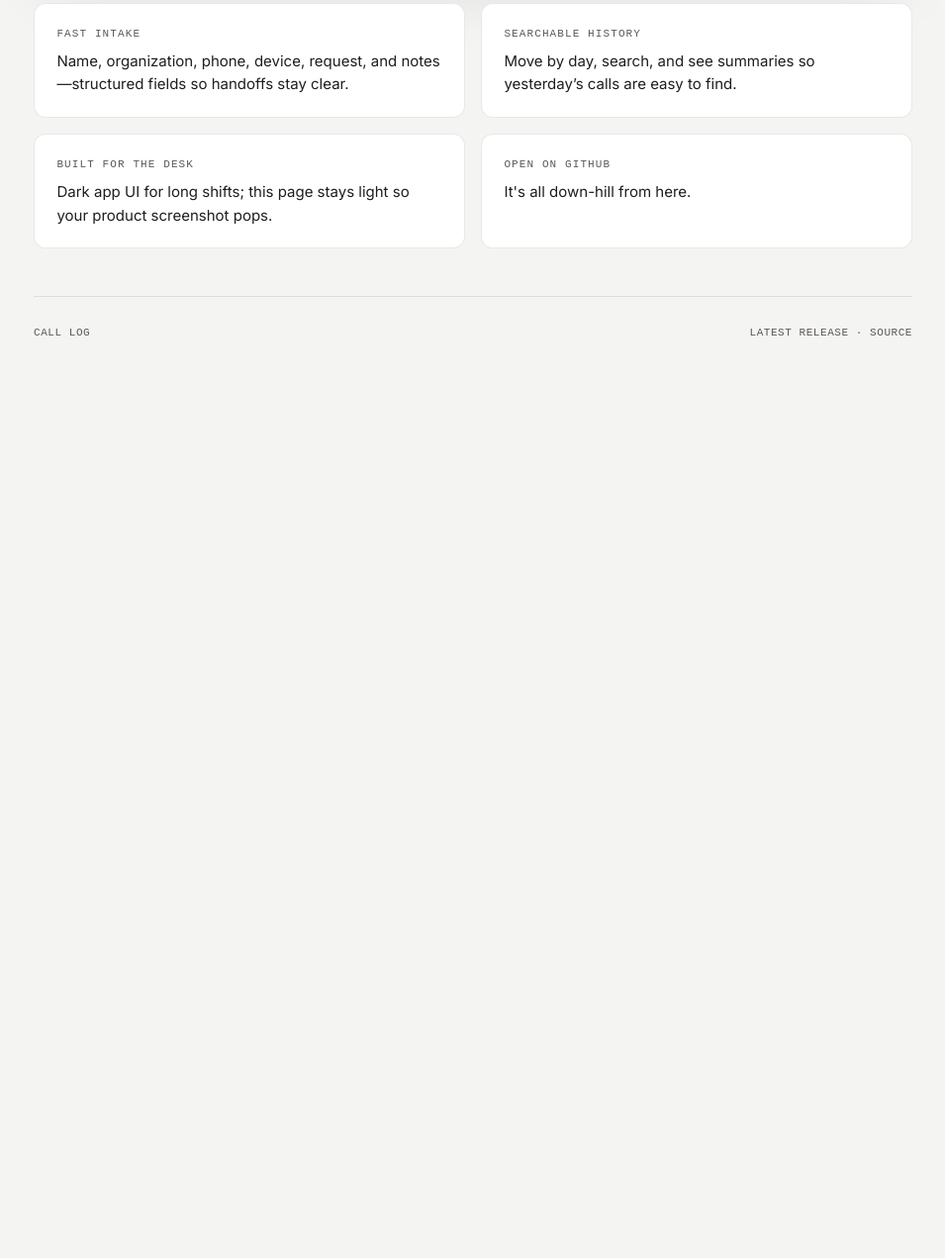
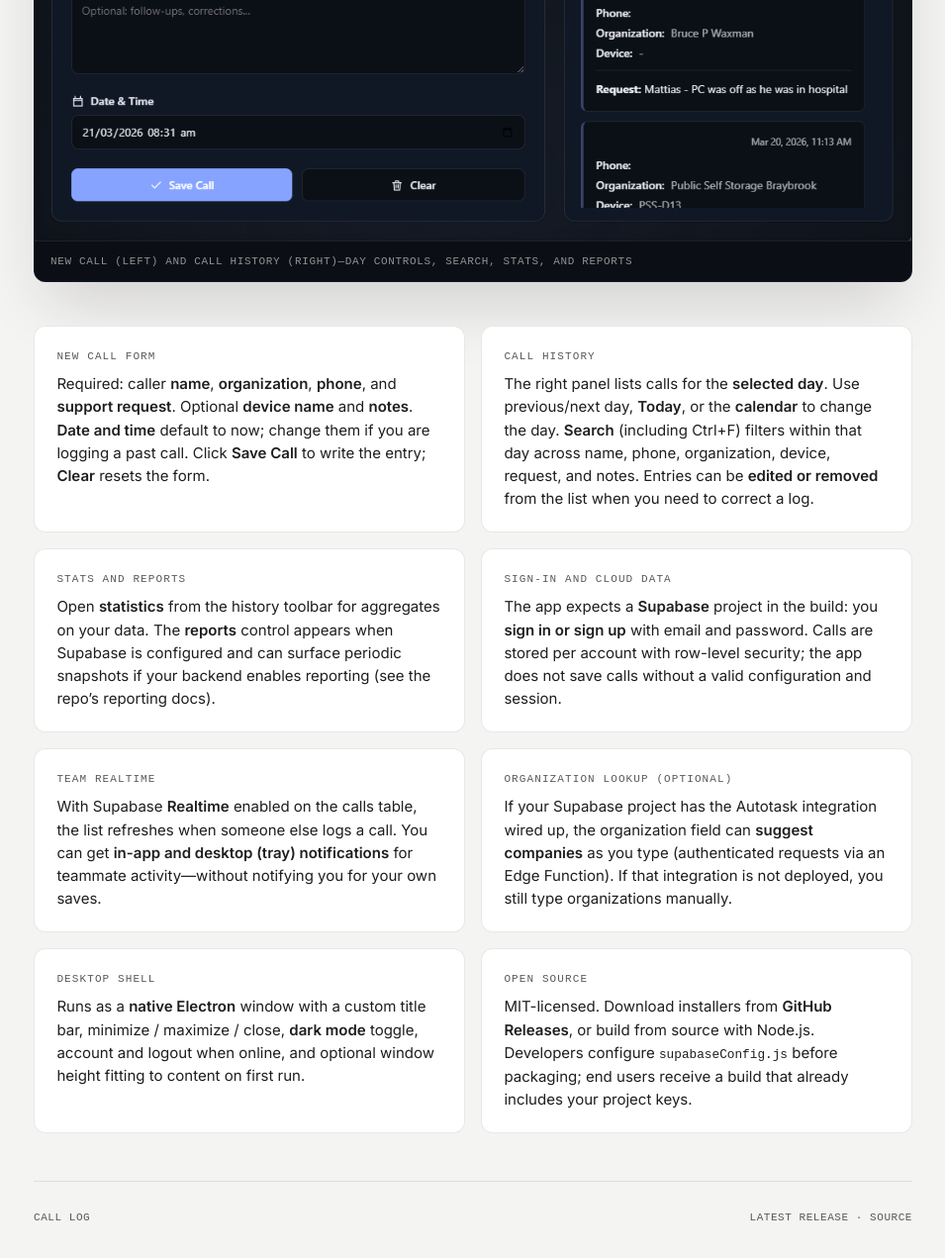
Before and after one commit to Tylandrews/Work-Automations, an Electron app: page Website/index.html in a window 1280 px wide. Shown: the part 1167-2438 px from the top of the page at 99% size, without its empty margins (162-1117 px from the left). Before the commit the page ends 1568 px from the top, so only its background shows below. Drawn offline with nearby package versions, Linux system fonts and the light colour scheme; a web font is replaced by a local one.

Commit message:
new file:   .github/workflows/deploy-pages.yml 	modified:   README.md 	new file:   Website/assets/call-log-dashboard.png 	new file:   Website/assets/call-log-splash.png 	new file:   Website/assets/favicon.svg 	modified:   Website/index.html 	deleted:    mcp.json 	modified:   package.json

```diff
--- a/Website/index.html
+++ b/Website/index.html
@@ -1,5 +1,5 @@
 <!DOCTYPE html>
-<!-- Set your repo: replace YOUR_USERNAME / call-log in GitHub URLs. -->
+<!-- Repo: github.com/Tylandrews/Work-Automations -->
 <html lang="en">
   <head>
     <meta charset="utf-8" />
@@ -7,15 +7,18 @@
     <title>Call Log – Support call logging</title>
     <meta
       name="description"
-      content="Call Log is a focused desktop app for logging support calls: intake on the left, searchable history on the right. Download free from GitHub."
+      content="Call Log is an Electron desktop app for IT support: log calls with name, org, phone, device, and request; browse history by day, search, stats, and Supabase-backed team sync."
     />
     <link rel="icon" href="assets/favicon.svg" type="image/svg+xml" />
     <meta property="og:title" content="Call Log – Support call logging" />
     <meta
       property="og:description"
-      content="Log new calls and browse history in one workspace. Download from GitHub."
+      content="Electron app: New Call on the left, Call History on the right—sign in, cloud storage, day-by-day history, search, stats, and teammate notifications."
     />
-    <meta property="og:image" content="assets/call-log-dashboard.png" />
+    <meta
+      property="og:image"
+      content="https://tylandrews.github.io/Work-Automations/assets/call-log-dashboard.png"
+    />
     <meta name="twitter:card" content="summary_large_image" />
     <link rel="preconnect" href="https://fonts.googleapis.com" />
     <link rel="preconnect" href="https://fonts.gstatic.com" crossorigin />
@@ -360,7 +363,7 @@
           <img src="assets/favicon.svg" alt="" width="32" height="32" />
           Call Log
         </div>
-        <a class="btn btn-secondary" href="https://github.com/YOUR_USERNAME/call-log/releases/latest">Download</a>
+        <a class="btn btn-secondary" href="https://github.com/Tylandrews/Work-Automations/releases/latest">Download</a>
       </header>
 
       <main>
@@ -383,13 +386,13 @@
             <h2 id="title-b">Support calls, logged clearly</h2>
           </div>
           <p class="lead">
-            A workspace for the frontline team. That's the way every day goes, every time we have no control - If the sky is pink and white, if the ground is black and yellow.
+            An Electron desktop app built for help-desk and phone support: log a call in <strong>New Call</strong>, then review and search the same day’s entries in <strong>Call History</strong>. You sign in with your work email; calls are stored in <strong>Supabase</strong> so your team shares one timeline. Browse by day (including a calendar picker), run in-app <strong>statistics</strong>, open <strong>reports</strong> when your project has reporting enabled, and get <strong>desktop notifications</strong> when teammates log calls.
           </p>
           <div class="actions">
-            <a class="btn btn-primary" href="https://github.com/YOUR_USERNAME/call-log/releases/latest">
+            <a class="btn btn-primary" href="https://github.com/Tylandrews/Work-Automations/releases/latest">
               Download from GitHub
             </a>
-            <a class="btn btn-secondary" href="https://github.com/YOUR_USERNAME/call-log"> View repository </a>
+            <a class="btn btn-secondary" href="https://github.com/Tylandrews/Work-Automations"> View repository </a>
           </div>
         </section>
 
@@ -402,25 +405,59 @@
             loading="eager"
             decoding="async"
           />
-          <figcaption>New Call intake and Call History in one window</figcaption>
+          <figcaption>New Call (left) and Call History (right)—day controls, search, stats, and reports</figcaption>
         </figure>
 
         <div class="grid">
           <div class="card">
-            <h3>Fast intake</h3>
-            <p>Name, organization, phone, device, request, and notes—structured fields so handoffs stay clear.</p>
+            <h3>New Call form</h3>
+            <p>
+              Required: caller <strong>name</strong>, <strong>organization</strong>, <strong>phone</strong>, and <strong>support request</strong>. Optional <strong>device name</strong> and <strong>notes</strong>.
+              <strong>Date and time</strong> default to now; change them if you are logging a past call. Click <strong>Save Call</strong> to write the entry; <strong>Clear</strong> resets the form.
+            </p>
           </div>
           <div class="card">
-            <h3>Searchable history</h3>
-            <p>Move by day, search, and see summaries so yesterday’s calls are easy to find.</p>
+            <h3>Call History</h3>
+            <p>
+              The right panel lists calls for the <strong>selected day</strong>. Use previous/next day, <strong>Today</strong>, or the <strong>calendar</strong> to change the day.
+              <strong>Search</strong> (including Ctrl+F) filters within that day across name, phone, organization, device, request, and notes. Entries can be <strong>edited or removed</strong> from the list when you need to correct a log.
+            </p>
           </div>
           <div class="card">
-            <h3>Built for the desk</h3>
-            <p>Dark app UI for long shifts; this page stays light so your product screenshot pops.</p>
+            <h3>Stats and reports</h3>
+            <p>
+              Open <strong>statistics</strong> from the history toolbar for aggregates on your data. The <strong>reports</strong> control appears when Supabase is configured and can surface periodic snapshots if your backend enables reporting (see the repo’s reporting docs).
+            </p>
           </div>
           <div class="card">
-            <h3>Open on GitHub</h3>
-            <p>It's all down-hill from here.</p>
+            <h3>Sign-in and cloud data</h3>
+            <p>
+              The app expects a <strong>Supabase</strong> project in the build: you <strong>sign in or sign up</strong> with email and password. Calls are stored per account with row-level security; the app does not save calls without a valid configuration and session.
+            </p>
+          </div>
+          <div class="card">
+            <h3>Team realtime</h3>
+            <p>
+              With Supabase <strong>Realtime</strong> enabled on the calls table, the list refreshes when someone else logs a call. You can get <strong>in-app and desktop (tray) notifications</strong> for teammate activity—without notifying you for your own saves.
+            </p>
+          </div>
+          <div class="card">
+            <h3>Organization lookup (optional)</h3>
+            <p>
+              If your Supabase project has the Autotask integration wired up, the organization field can <strong>suggest companies</strong> as you type (authenticated requests via an Edge Function). If that integration is not deployed, you still type organizations manually.
+            </p>
+          </div>
+          <div class="card">
+            <h3>Desktop shell</h3>
+            <p>
+              Runs as a <strong>native Electron</strong> window with a custom title bar, minimize / maximize / close, <strong>dark mode</strong> toggle, account and logout when online, and optional window height fitting to content on first run.
+            </p>
+          </div>
+          <div class="card">
+            <h3>Open source</h3>
+            <p>
+              MIT-licensed. Download installers from <strong>GitHub Releases</strong>, or build from source with Node.js. Developers configure <code style="font-size:0.85em">supabaseConfig.js</code> before packaging; end users receive a build that already includes your project keys.
+            </p>
           </div>
         </div>
       </main>
@@ -428,9 +465,9 @@
       <footer>
         <span>Call Log</span>
         <span>
-          <a href="https://github.com/YOUR_USERNAME/call-log/releases/latest">Latest release</a>
+          <a href="https://github.com/Tylandrews/Work-Automations/releases/latest">Latest release</a>
           ·
-          <a href="https://github.com/YOUR_USERNAME/call-log">Source</a>
+          <a href="https://github.com/Tylandrews/Work-Automations">Source</a>
         </span>
       </footer>
     </div>
--- a/package.json
+++ b/package.json
@@ -1,6 +1,6 @@
 {
   "name": "call-log",
-  "version": "3.0.0",
+  "version": "3.0.1",
   "description": "Call Log - Desktop Application",
   "main": "main.js",
   "scripts": {
```
Also changed, not shown: mcp.json (deleted, +0 -15 lines), .github/workflows/deploy-pages.yml (added), README.md, Website/assets/call-log-dashboard.png (added), Website/assets/call-log-splash.png (added), Website/assets/favicon.svg (added).
